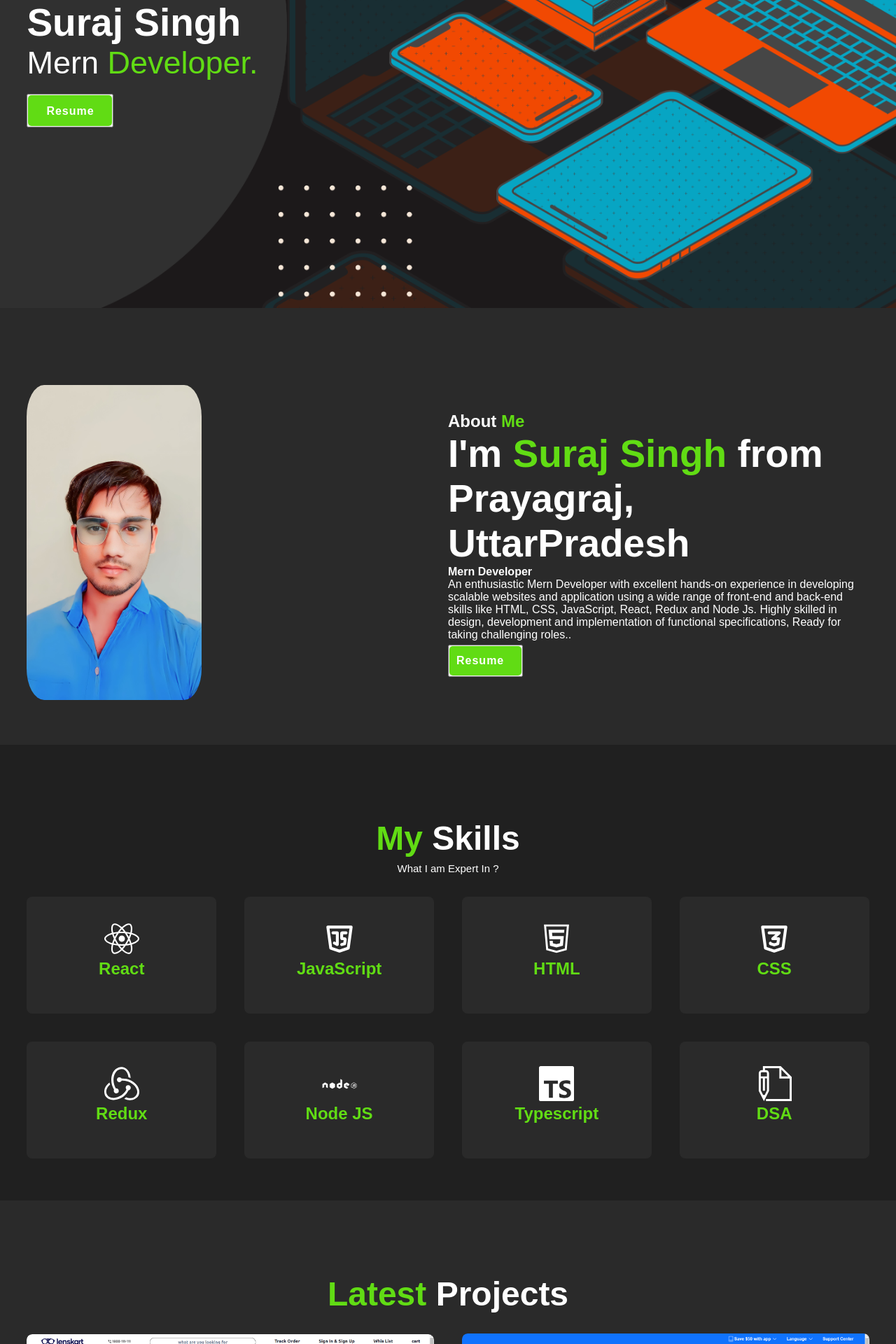
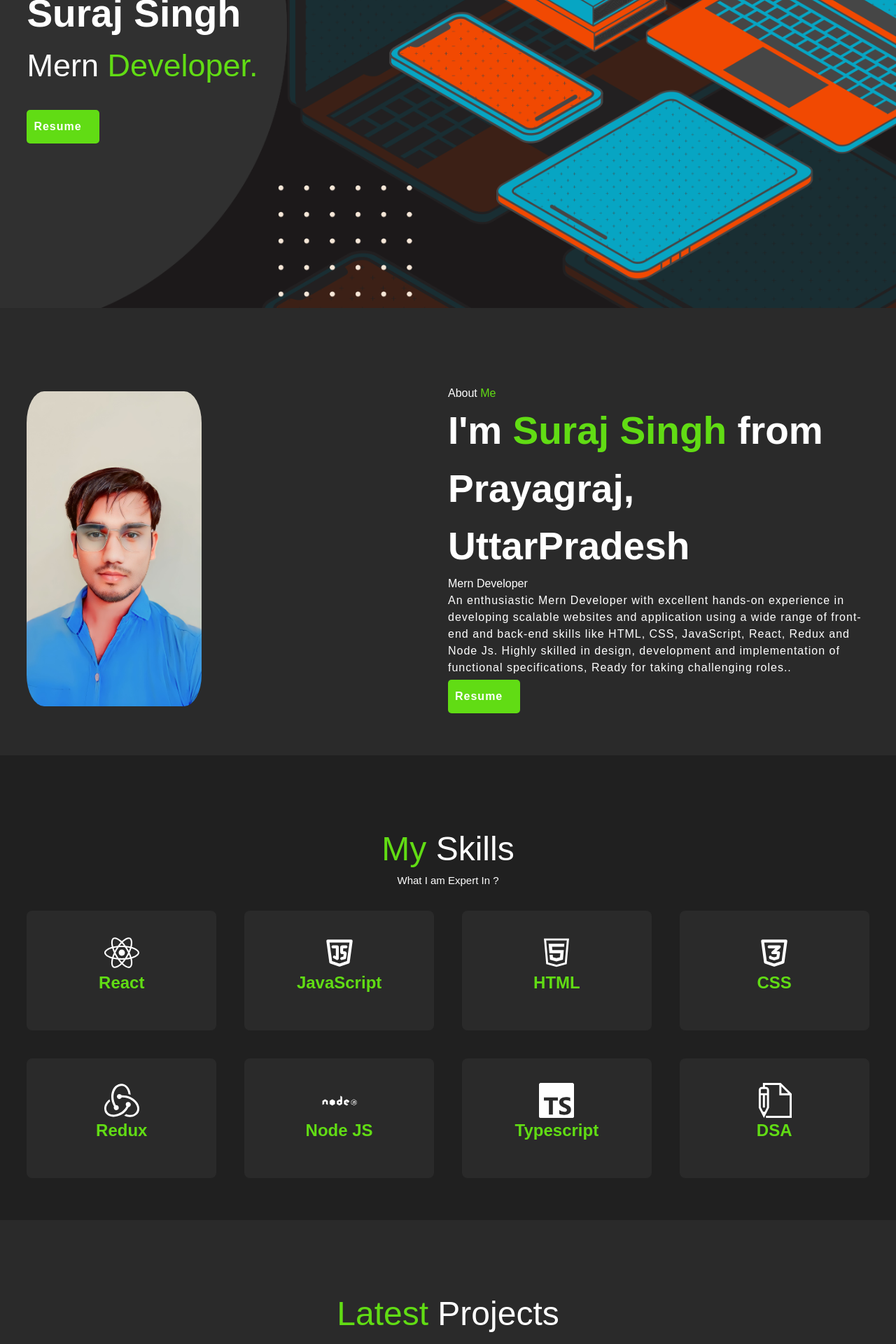
Before and after one commit to Suraj121704c/Suraj121704c.github.io, a React (Create React App) app: page / in a window 1280 px wide. Shown: the part 360-2280 px from the top of the page at 70% size. Built offline with nearby package versions, Linux system fonts and the light colour scheme.

Commit message:
port-folio

```diff
--- a/package.json
+++ b/package.json
@@ -4,10 +4,14 @@
   "version": "0.1.0",
   "private": true,
   "dependencies": {
+    "@chakra-ui/react": "^2.5.1",
+    "@emotion/react": "^11.10.6",
+    "@emotion/styled": "^11.10.6",
     "@testing-library/jest-dom": "^5.16.5",
     "@testing-library/react": "^13.4.0",
     "@testing-library/user-event": "^13.5.0",
     "boxicons": "^2.1.4",
+    "framer-motion": "^10.2.3",
     "react": "^18.2.0",
     "react-dom": "^18.2.0",
     "react-github-calendar": "^3.4.0",
--- a/src/App.css
+++ b/src/App.css
@@ -163,6 +163,7 @@ section{
 
 #resume-link-1{
   border: 0px solid white;
+  background:var(--second-color)
 }
 #user-detail-skill{
   font-size: 45px;
@@ -506,7 +507,7 @@ header.sticky{
   gap: 2rem;
   background: var(--bg-color);
 }
-.last-text p{
+.last p{
   color: var(--second-color);
   font-size: 14px;
 }
@@ -597,8 +598,10 @@ header.sticky{
         grid-template-columns: 1fr;
     }
     .about-img{
-        text-align: center;
+        margin: auto;
         order: 2;
+        width: 150px;
+        height: 220px;
     }
     .about-img img{
         width: 100%;
--- a/src/Components/Home.jsx
+++ b/src/Components/Home.jsx
@@ -1,6 +1,5 @@
 import React from "react";
 import CV from "../assests/cv.pdf";
-import { AiOutlineDownload } from "react-icons/ai";
 
 const Home = () => {
   return (
@@ -17,16 +16,14 @@ const Home = () => {
           </h3>
 
           <br />
-          <button id="resume-button-2">
+          <button id="resume-button-2" style={{marginTop:"5px"}}>
             <a
               href={CV}
               download="pdf"
               id="resume-link-2"
             >
               <span>
-                <i>
-                  <AiOutlineDownload />
-                </i>
+                <i className="bx bx-download"></i>
               </span>
               Resume
             </a>
--- a/src/Components/about.jsx
+++ b/src/Components/about.jsx
@@ -18,7 +18,7 @@ const About = () => {
           </h2>
 
           <h4>Mern Developer</h4>
-          <p id="user-detail-intro">
+          <p id="user-detail-intro" style={{letterSpacing : "1px"}}>
             An enthusiastic Mern Developer with excellent hands-on experience in
             developing scalable websites and application using a wide range of
             front-end and back-end skills like HTML, CSS, JavaScript, React,
--- a/src/Components/end.jsx
+++ b/src/Components/end.jsx
@@ -5,19 +5,16 @@ const End = () => {
   return (
     <>
       <section className="end">
-        <div className="last-text">
+        <div className="last" style={{display : "flex"}}>
+        <AiOutlineCopyrightCircle color="#61dc14"/>
           <p>
-            {" "}
-            Created by Suraj Singh{" "}
-            <i style={{ color: "#61dc14" }}>
-              <AiOutlineCopyrightCircle />
-            </i>{" "}
-            2023 All Rights Reserved.{" "}
+            Created by Suraj Singh 2023 All Rights Reserved.
           </p>
+
         </div>
         <div className="top">
           <a href="#home">
-            <BsArrowUpSquare style={{color : "#61dc14"}}/>
+            <BsArrowUpSquare style={{ color: "#61dc14" }} />
           </a>
         </div>
       </section>
--- a/src/Components/header.jsx
+++ b/src/Components/header.jsx
@@ -2,6 +2,19 @@ import React from "react";
 import { useState } from "react";
 import CV from "../assests/cv.pdf";
 import { IoMenuOutline } from "react-icons/io5";
+import {
+  Popover,
+  PopoverTrigger,
+  PopoverContent,
+  PopoverBody,
+  PopoverArrow,
+  IconButton,
+  Button,
+  Stack,
+  Flex,
+} from "@chakra-ui/react";
+import { BsThreeDotsVertical, BsChatSquareQuote } from "react-icons/bs";
+import { RiShutDownLine, RiRestartLine, RiFileShredLine } from "react-icons/ri";
 
 const Header = () => {
   const [activeNave, setActiveNav] = useState("#");
@@ -24,10 +37,7 @@ const Header = () => {
             </a>
           </li>
           <li>
-            <a href="#about" onClick={() => setActiveNav("#about")}>
-              {" "}
-              About
-            </a>
+            <a href="#about"> About</a>
           </li>
           <li>
             <a href="#skills" onClick={() => setActiveNav("#skills")}>
@@ -66,7 +76,52 @@ const Header = () => {
           </button>
         </ul>
         <div id="menu-icon">
-          <IoMenuOutline />
+          <Popover placement="top" isLazy>
+            <PopoverTrigger>
+              <IconButton
+                aria-label="More server options"
+                icon={<IoMenuOutline />}
+                variant="solid"
+                w="fit-content"
+                color="#61dc14"
+                width={"30px"}
+                background={"none"}
+              />
+            </PopoverTrigger>
+            <PopoverContent
+              w="fit-content"
+              _focus={{
+                boxShadow: "none",
+                background: "gray",
+                color: "#61dc14",
+              }}
+            >
+              <PopoverBody>
+                <Stack>
+                  <a href="#home" className="active">
+                    {" "}
+                    Home
+                  </a>
+
+                  <a href="#about" className="active">
+                    {" "}
+                    About
+                  </a>
+
+                  <a href="#skills" className="active">
+                    {" "}
+                    Skills
+                  </a>
+
+                  <a href="#projects"> Projects</a>
+
+                  <a href="#githubs"> GitHub</a>
+
+                  <a href="#contact"> Contact</a>
+                </Stack>
+              </PopoverBody>
+            </PopoverContent>
+          </Popover>
         </div>
       </header>
     </>
--- a/src/Components/skills.jsx
+++ b/src/Components/skills.jsx
@@ -22,8 +22,9 @@ const Skills = () => {
         <div className="nav-link skills" id="skills-part">
           <div className="skills-card">
             <div className="skills-card-img">
-              {/* <i style="font-size: 100px;" className="bx bxl-java"></i> */}
-              <FaReact style={{ height: "50px", width: "50px" }} />
+              <FaReact
+                style={{ height: "50px", width: "50px", margin: "auto" }}
+              />
             </div>
             <h3 className="skills-card-name" style={{ color: "#61dc14" }}>
               React
@@ -31,8 +32,9 @@ const Skills = () => {
           </div>
           <div className="skills-card">
             <div className="skills-card-img">
-              {/* <i style="font-size: 100px;" className="bx bxl-javascript"></i> */}
-              <TbBrandJavascript style={{ height: "50px", width: "50px" }} />
+              <TbBrandJavascript
+                style={{ height: "50px", width: "50px", margin: "auto" }}
+              />
             </div>
             <h3 className="skills-card-name" style={{ color: "#61dc14" }}>
               JavaScript
@@ -40,8 +42,9 @@ const Skills = () => {
           </div>
           <div className="skills-card">
             <div className="skills-card-img">
-              {/* <i style="font-size: 100px;" className="bx bxl-html5"></i> */}
-              <AiOutlineHtml5 style={{ height: "50px", width: "50px" }} />
+              <AiOutlineHtml5
+                style={{ height: "50px", width: "50px", margin: "auto" }}
+              />
             </div>
             <h3 className="skills-card-name" style={{ color: "#61dc14" }}>
               HTML
@@ -49,17 +52,19 @@ const Skills = () => {
           </div>
           <div className="skills-card">
             <div className="skills-card-img">
-              {/* <i style="font-size: 100px;" clclassNameass="bx bxl-css3"></i> */}
-              <TbBrandCss3 style={{ height: "50px", width: "50px" }} />
+              <TbBrandCss3
+                style={{ height: "50px", width: "50px", margin: "auto" }}
+              />
             </div>
             <h3 className="skills-card-name" style={{ color: "#61dc14" }}>
               CSS
             </h3>
           </div>
           <div className="skills-card">
-            <div className="skills-card-img">
-              {/* <i style="font-size: 100px;" className="bx bx-sushi"></i> */}
-              <SiRedux style={{ height: "50px", width: "50px" }} />
+            <div className="skills-card-img" style={{ textAlign: "center" }}>
+              <SiRedux
+                style={{ height: "50px", width: "50px", margin: "auto" }}
+              />
             </div>
             <h3 className="skills-card-name" style={{ color: "#61dc14" }}>
               Redux
@@ -67,8 +72,9 @@ const Skills = () => {
           </div>
           <div className="skills-card">
             <div className="skills-card-img">
-              {/* <i style="font-size: 100px;" className="bx bxl-spring-boot"></i> */}
-              <DiNodejs style={{ height: "50px", width: "50px" }} />
+              <DiNodejs
+                style={{ height: "50px", width: "50px", margin: "auto" }}
+              />
             </div>
             <h3 className="skills-card-name" style={{ color: "#61dc14" }}>
               Node JS
@@ -76,8 +82,9 @@ const Skills = () => {
           </div>
           <div className="skills-card">
             <div className="skills-card-img">
-              {/* <i style="font-size: 100px;" className="fas fa-database"></i> */}
-              <SiTypescript style={{ height: "50px", width: "50px" }} />
+              <SiTypescript
+                style={{ height: "50px", width: "50px", margin: "auto" }}
+              />
             </div>
             <h3 className="skills-card-name" style={{ color: "#61dc14" }}>
               Typescript
@@ -86,8 +93,9 @@ const Skills = () => {
 
           <div className="skills-card">
             <div className="skills-card-img">
-              {/* <i style="font-size: 100px;" className="fa-solid fa-cubes"></i> */}
-              <TfiWrite style={{ height: "50px", width: "50px" }} />
+              <TfiWrite
+                style={{ height: "50px", width: "50px", margin: "auto" }}
+              />
             </div>
             <h3 className="skills-card-name" style={{ color: "#61dc14" }}>
               DSA
--- a/src/index.js
+++ b/src/index.js
@@ -3,12 +3,13 @@ import ReactDOM from 'react-dom/client';
 import './index.css';
 import App from './App';
 import reportWebVitals from './reportWebVitals';
+import { ChakraProvider } from '@chakra-ui/react';
 
 const root = ReactDOM.createRoot(document.getElementById('root'));
 root.render(
-  <React.StrictMode>
+  <ChakraProvider>
     <App />
-  </React.StrictMode>
+  </ChakraProvider>
 );
 
 // If you want to start measuring performance in your app, pass a function
```
Also changed, not shown: 1 other file (tests, documents, lock files or other folders).
